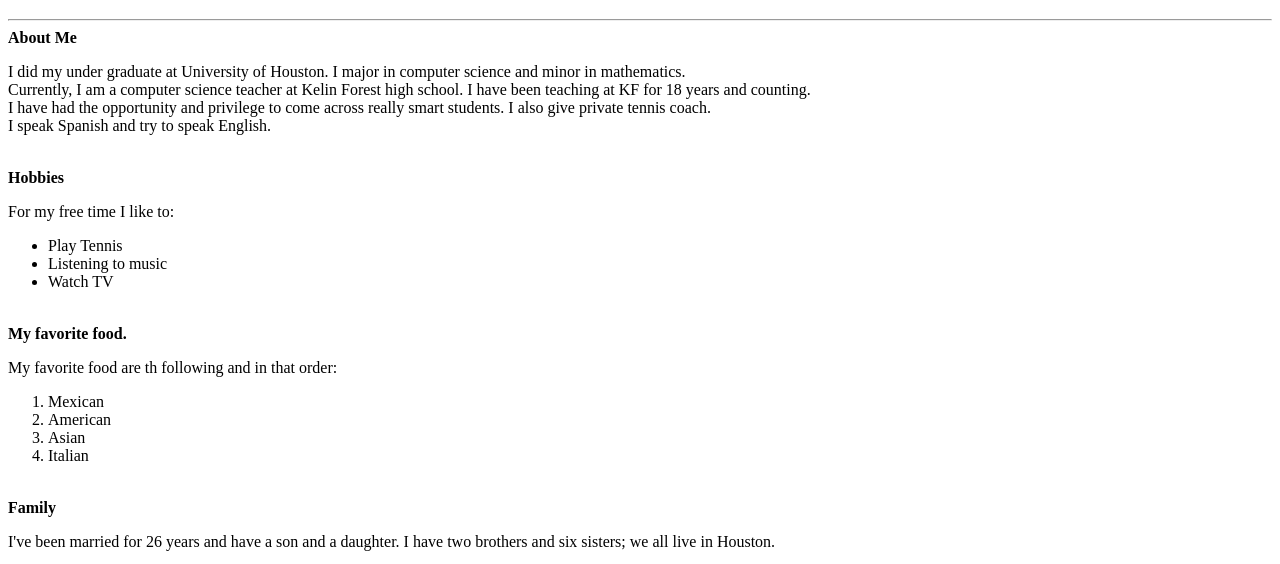
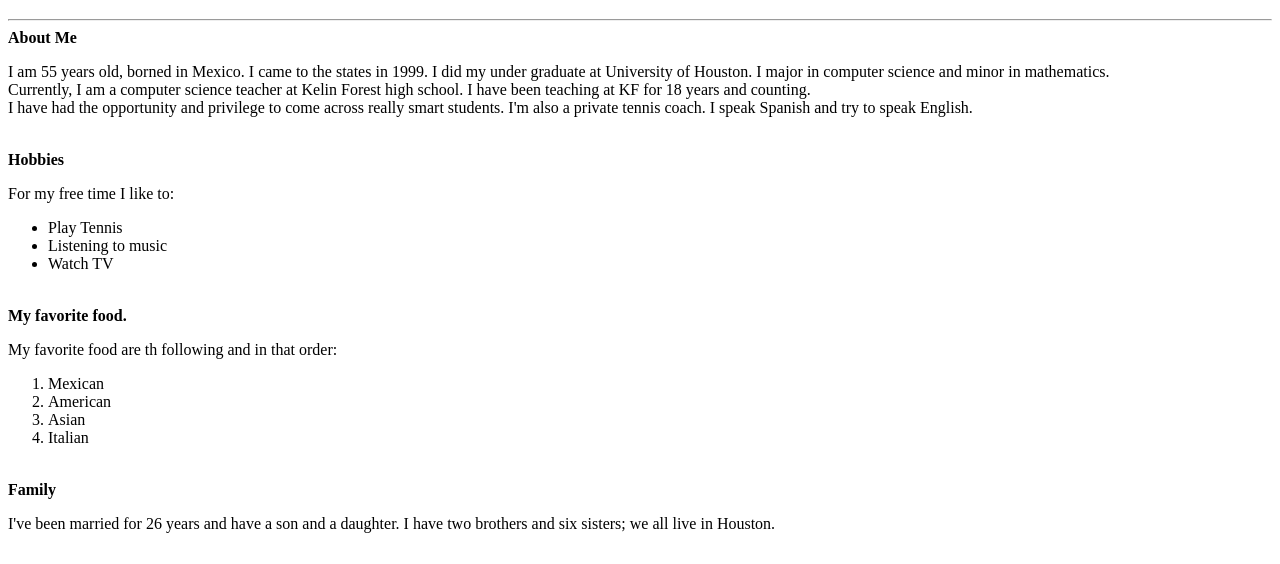
Before and after one commit to hmundo11/hm, a plain HTML site: page index.html in a window 1280 px wide. Shown: the part 203-767 px from the top of the page. Drawn offline with Linux system fonts and the light colour scheme.

Commit message:
Update index.html

```diff
--- a/index.html
+++ b/index.html
@@ -10,11 +10,10 @@
         <hr>
 
         <b>About Me</b>
-        <p> I did my under graduate at University of Houston. I major in computer science and minor in mathematics. <br>
+        <p> I am 55 years old, borned in Mexico. I came to the states in 1999. I did my under graduate at University of Houston. I major in computer science and minor in mathematics. <br>
             Currently, I am a computer science teacher at Kelin Forest high school. I have been teaching at KF for 18
-            years and counting. <br>I have had the opportunity and privilege to come across really smart
-            students. I also give private tennis coach.<br>
-            I speak Spanish and try to speak English.
+            years and counting.<br> I have had the opportunity and privilege to come across really smart
+            students. I'm also a private tennis coach. I speak Spanish and try to speak English.
          </p>
         <br>
         <b>Hobbies</b>
```
